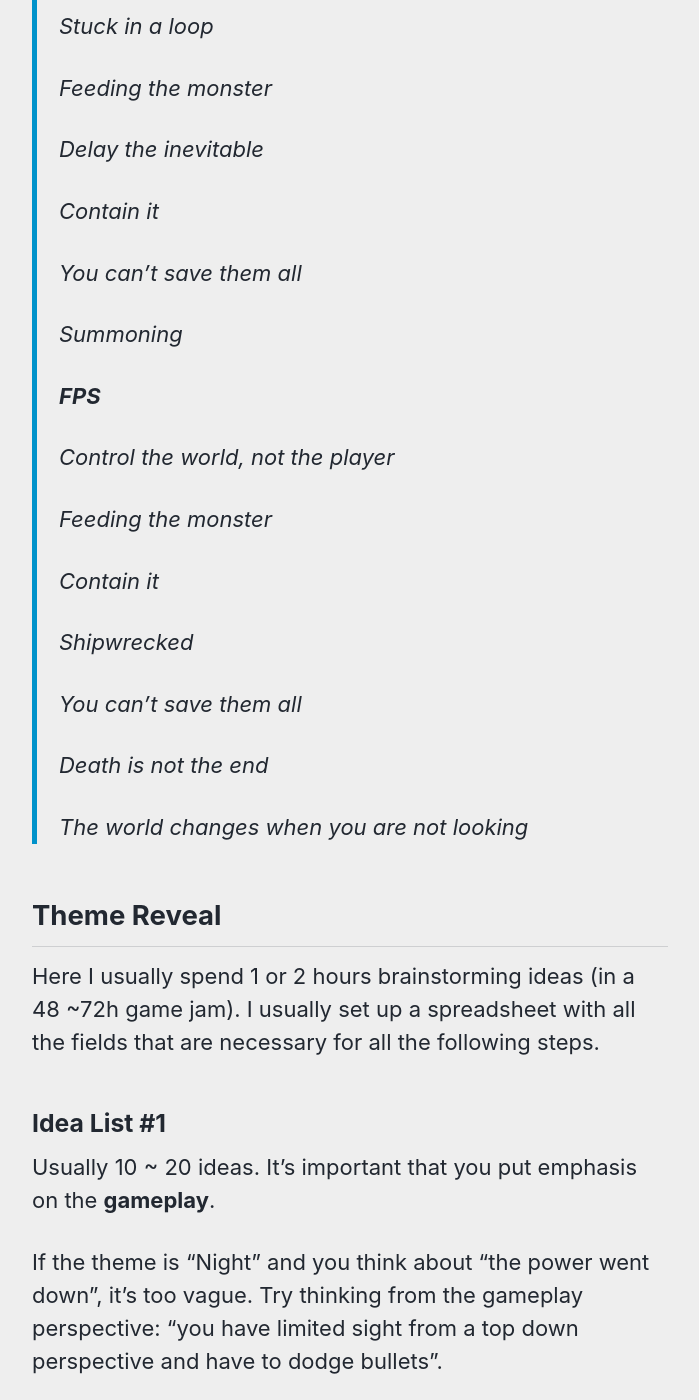
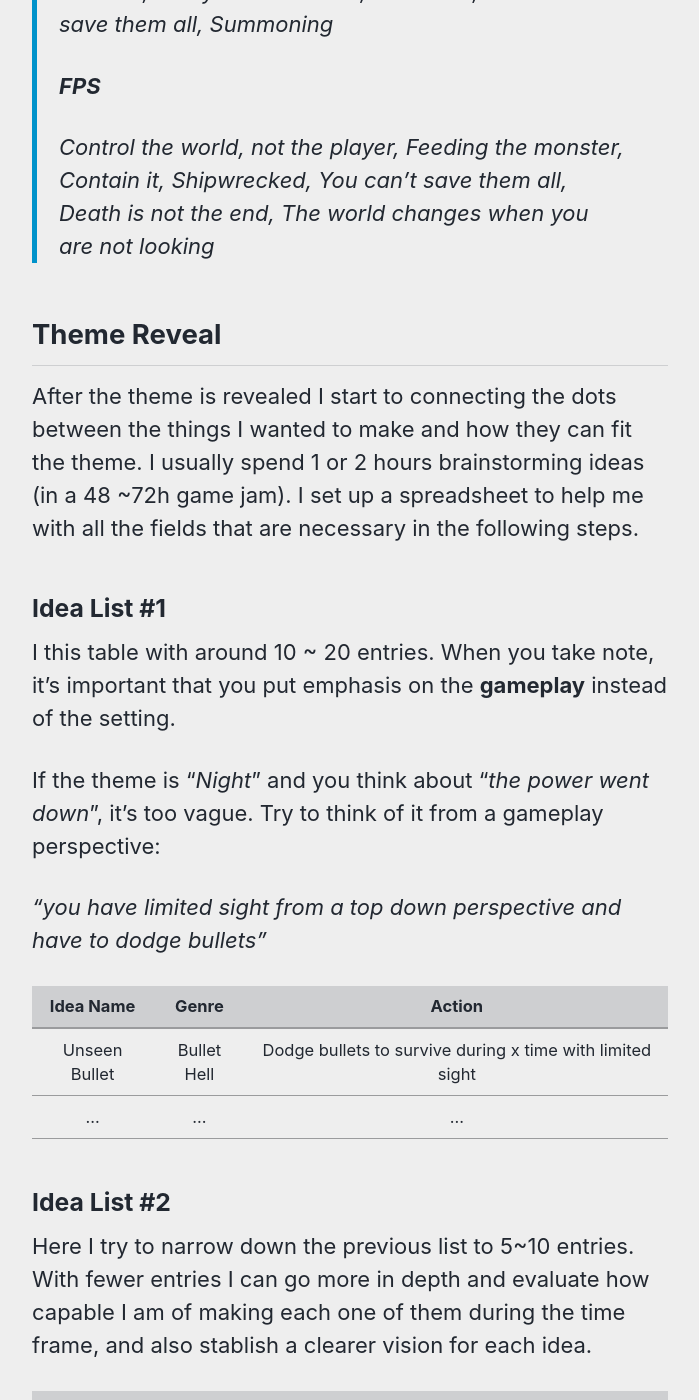
Before and after one commit to nyunesu/nyunesu.github.io, a Jekyll site: the page built from _posts/2020-10-10-game-jams.md, in a window 1280 px wide and 1400 px high, scrolled down 1184 px. Shown: the whole window, without its empty margins (290-989 px from the left). Built offline with Jekyll 4.4.1, drawn with Linux system fonts in a browser that asks for light colours; cached includes are drawn as plain includes; some of the changed text lies outside the part shown.

Commit message:
Update Game Jams

```diff
--- a/_posts/2020-10-10-game-jams.md
+++ b/_posts/2020-10-10-game-jams.md
@@ -8,73 +8,49 @@ tags:
   - development
 ---
 
+Hello everyone,
+
+In this post I basically talk about how I approach game jams in each stage, from brainstorm to development plan. I hope this can be useful somehow to you in your own endeavors.
+
+
+
 ## Theme Voting
 
-If there's a theme voting round I think of **what I want to make**, either a new feature or a genre that I've never worked before or something that I've been willing to try and see how each of my ideas intersect with each theme.
+If the game jam you're participating allows you to participate in the theme selection by voting, you usually get access to the possible game themes.
+Here I try to think of **what I want to make**, either something that I've been wanting to but never had the time, or a new feature or genre that I've never worked on before. Those are completely unrelated to the themes, but I attempt to find any possible correlation with each other.
+
+
+
+In that example I'm thinking that I want to make a Puzzle, Physics-based game or a FPS, and I'm using the previous LudumDare theme finalists as possible theme options.
+
+
 
 > **Puzzle**
 >
-> Layers
->
-> Control the world, not the player
->
-> Nomad
->
-> Connections
->
-> Stuck in a loop
->
-> Day and night
->
-> Clockwork
->
-> Summoning
+> Layers, Control the world, not the player, Nomad, Connections, Stuck in a loop, Day and night, Clockwork, Summoning
 >
 > **Physics-based Game**
 >
-> Decay
->
-> Connections
->
-> Stuck in a loop
->
-> Feeding the monster
->
-> Delay the inevitable
->
-> Contain it
->
-> You can't save them all
->
-> Summoning
+> Decay, Connections, Stuck in a loop, Feeding the monster, Delay the inevitable, Contain it, You can't save them all, Summoning
 >
 > **FPS**
 >
-> Control the world, not the player
+> Control the world, not the player, Feeding the monster, Contain it, Shipwrecked, You can't save them all, Death is not the end, The world changes when you are not looking
 >
-> Feeding the monster
->
-> Contain it
->
-> Shipwrecked
->
-> You can't save them all
->
-> Death is not the end
->
-> The world changes when you are not looking
 
 
 
 ## Theme Reveal
 
-Here I usually spend 1 or 2 hours brainstorming ideas (in a 48 ~72h game jam).  I usually set up a spreadsheet with all the fields that are necessary for all the following steps.
+After the theme is revealed I start to connecting the dots between the things I wanted to make and how they can fit the theme. I usually spend 1 or 2 hours brainstorming ideas (in a 48 ~72h game jam). I set up a spreadsheet to help me with all the fields that are necessary in the following steps.
 
 ### Idea List #1
 
-Usually 10 ~ 20 ideas. It's important that you put emphasis on the **gameplay**.
+I this table with around 10 ~ 20 entries. When you take note, it's important that you put emphasis on the **gameplay** instead of the setting.
 
-If the theme is "Night" and you think about "the power went down", it's too vague. Try thinking from the gameplay perspective: "you have limited sight from a top down perspective and have to dodge bullets".
+If the theme is "*Night*" and you think about "*the power went down*", it's too vague. Try to think of it from a gameplay perspective:
+
+*"you have limited sight from a top down perspective and have to dodge bullets"*
 
 |   Idea Name   |    Genre    |                          Action                           |
 | :-----------: | :---------: | :-------------------------------------------------------: |
@@ -85,7 +61,7 @@ If the theme is "Night" and you think about "the power went down", it's too vagu
 
 ### Idea List #2
 
-I try to narrow down the ideas from list and keep my top (5~10). Here I can evaluate how capable I am of doing that in during the time frame and how clear is my vision for each idea.
+Here I try to narrow down the previous list to 5~10 entries.  With fewer entries I can go more in depth and evaluate how capable I am of making each one of them during the time frame, and also stablish a clearer vision for each idea.
 
 |               Describe a memorable moment (5s)               |                       What excites me?                       |        How is it challenging? (Difficulty tuning)         |                  Features to be implemented                  |              Visual style              | Does it fit the scope? |
 | :----------------------------------------------------------: | :----------------------------------------------------------: | :-------------------------------------------------------: | :----------------------------------------------------------: | :------------------------------------: | :--------------------: |
@@ -96,7 +72,7 @@ I try to narrow down the ideas from list and keep my top (5~10). Here I can eval
 
 ### Idea List #3
 
-At this point I probably know the idea I'm gonna use, but sometimes I don't. So I fill this for the remaining 1 ~ 3 ideas in my list so I can visualize what my first playable will be like.
+At this point I probably know the idea I'm gonna use, but sometimes it's a tough decision. In that case, I fill this for the finalist 1 ~ 3 ideas to better visualize what each first playable will be like.
 
 | What does 30s of gameplay looks like?                        | What are the controls? | How are you going to code the game's rules?                  | What aspect ratio fits the game the best?                    | What's the win/failure condition?                            |
 | ------------------------------------------------------------ | ---------------------- | ------------------------------------------------------------ | ------------------------------------------------------------ | ------------------------------------------------------------ |
@@ -104,13 +80,15 @@ At this point I probably know the idea I'm gonna use, but sometimes I don't. So
 
 
 
-That's it for the ideas, right now I have a clear vision for what my game should be. I can commit to my idea and start prototyping.
+And here we should be done with the brainstorm - of course new ideas tend to come while you're working, take notes and keep going.
+
+Now that I have established a clearer vision for what my game should be. I can commit to my idea and start prototyping.
 
 
 
 ## First Playable
 
-I try to get this done before I go to sleep on day 1.
+Things that I try to have working before I sleep on day 1 (usually 4~6 jam hours):
 
 - Win/Defeat condition
 - Controls
@@ -132,7 +110,7 @@ It depends on the game's scope, but it usually is done by the end of day 2.
 
 ## UX Improvement
 
-Those are made usually in the last day when the systems are in place.
+Those are eventually implemented during the last day when most of the systems are already in place:
 
 - Particles
 - Audio
@@ -146,7 +124,7 @@ Those are made usually in the last day when the systems are in place.
 
 ## Extra Time?
 
-Some of them can be made after submission, while others can't.
+Some of them can be made after submission, while others can't. It depends of how much time you got:
 
 - Store page
 - Saving systems
@@ -159,7 +137,7 @@ Some of them can be made after submission, while others can't.
 
 
 
-That's basically it, I hope it can be helpful for you guys somehow (:
+That's basically it, I hope this can be helpful for you guys somehow (:
 
 See ya!
 
```
Also changed, not shown: other parts of _posts/2020-10-10-game-jams.md (+1 -1 lines).
